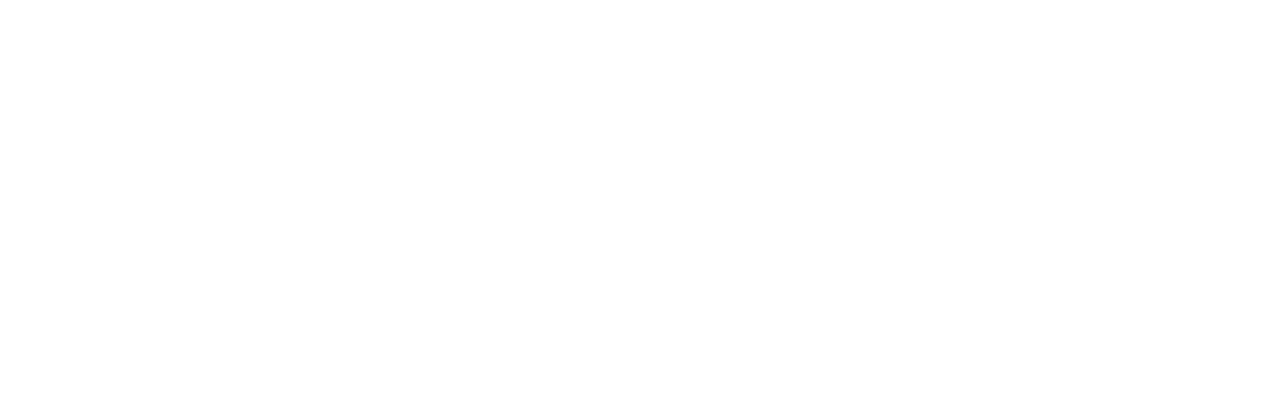
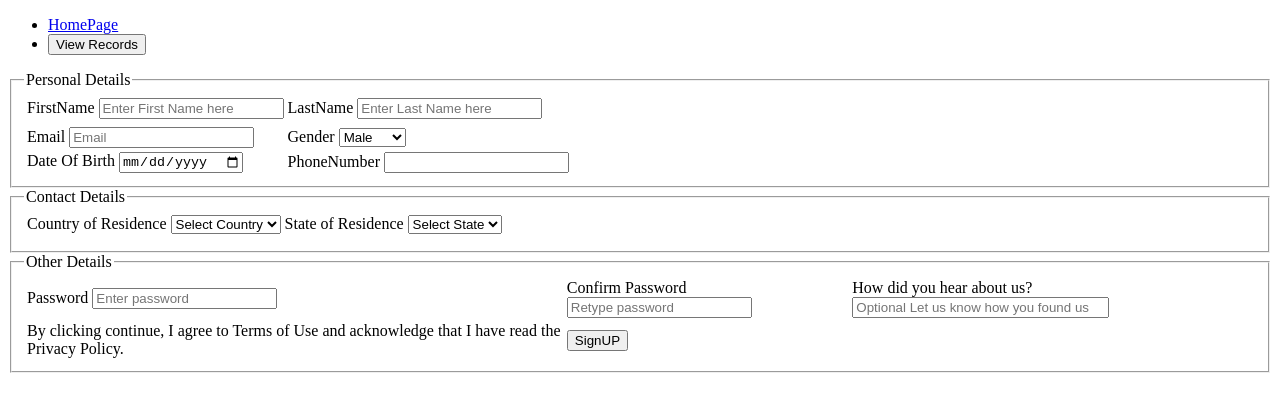
Before and after one commit to Fashflash16/FirstAssignment, a plain HTML site: page forms.html in a window 1280 px wide. Drawn offline with Linux system fonts and the light colour scheme.

Commit message:
Imade changes to the assignment based on the css addtion

```diff
--- a/forms.html
+++ b/forms.html
@@ -6,6 +6,88 @@
     <title>SignUpForms</title>
 </head>
 <body>
+    <header>
+        <nav class="formnav">
+          <ul>
+            <li><a href="index.html">HomePage</a></li>
+            <!--<li><a href="forms.html">SignUp</a></li>-->
+            <li><button class="MyBtn">View Records</button></li>
+          </ul>
+        </nav>
+      </header>
 
+      <main>
+        <form action="">
+            <Fieldset>
+                <legend> Personal Details </legend>
+                <table>
+                    <tr>
+                        <td><label for="fname">FirstName</label>
+                            <input id="fname" type="text" placeholder="Enter First Name here"></td>
+                        <td> <label for="lastname">LastName</label>
+                            <input id="lastname" type="text" placeholder="Enter Last Name here"></td>
+
+                    </tr>
+                    <tr><td></td></tr>
+                    <tr>
+                        <td><label for="email">Email</label>
+                            <input type="email" placeholder="Email" id="email"></td>
+                        <td><label for="gender">Gender</label>
+                               <select name="gender" id="gender">
+                                <option value="M">Male</option>
+                                <option value="F">Female</option>
+
+                               </select>
+                    </tr>
+                    <tr>
+                        <td><label for="dob">Date Of Birth</label>
+                            <input type="date" placeholder="DOB"></td>
+                        <td><label for="phone">PhoneNumber</label>
+                               <input type="tel" name="telphone" id="phone">
+                    </tr>
+                </table>
+
+
+
+            </Fieldset>
+            <Fieldset>
+                <legend> Contact Details </legend>
+                <table>
+                    <tr>
+                        <td><label for="cnt">Country of Residence</label>
+                            <select id="country" name="country">
+                                <option value="">Select Country</option>
+                                <option value="NG">Nigeria</option>
+                                </select></td>
+                                <td><label for="state">State of Residence</label>
+                                    <select id="state" name="state">
+                                        <option value="">Select State</option>
+                                        <option value="OG">Ogun</option>
+                                        </select></td>
+                    </tr>
+
+                    <tr>
+                        <td>         </td>
+                    </tr>
+                    </table>
+                </fieldset>
+                    <fieldset>
+                        <legend>Other Details</legend>
+                        <table>
+                   <tr>
+                        <td><label for="pass">Password</label>
+                            <input type="password" placeholder="Enter password" id="pass"></td>
+<td><label for="pass">Confirm Password</label>
+                            <input type="password" placeholder="Retype password" id="Rpass"></td>
+                            <td><label for="reference">How did you hear about us?</label>
+                            <input type="text" size="29" placeholder="Optional Let us know how you found us" id="reference"></td>
+                    </tr>
+                    <tr><td>By clicking continue, I agree to Terms of Use and acknowledge that I have read the Privacy Policy.</td><td ><input type="submit" value="SignUP"></td></tr>
+                </table>
+                    </fieldset>
+        </form>
+
+
+      </main>
 </body>
 </html>
```
Also changed, not shown: index.html (+8 -4 lines).
